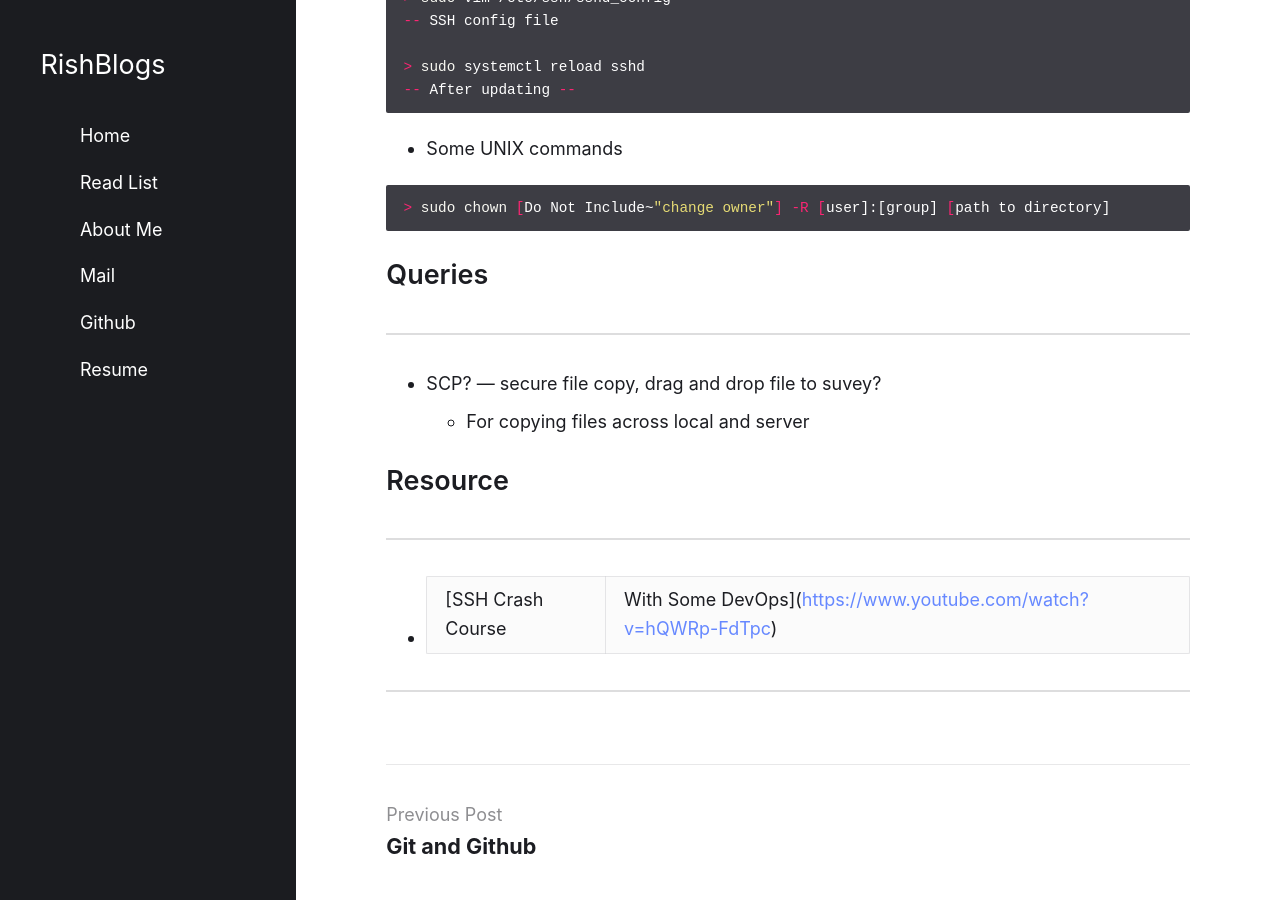
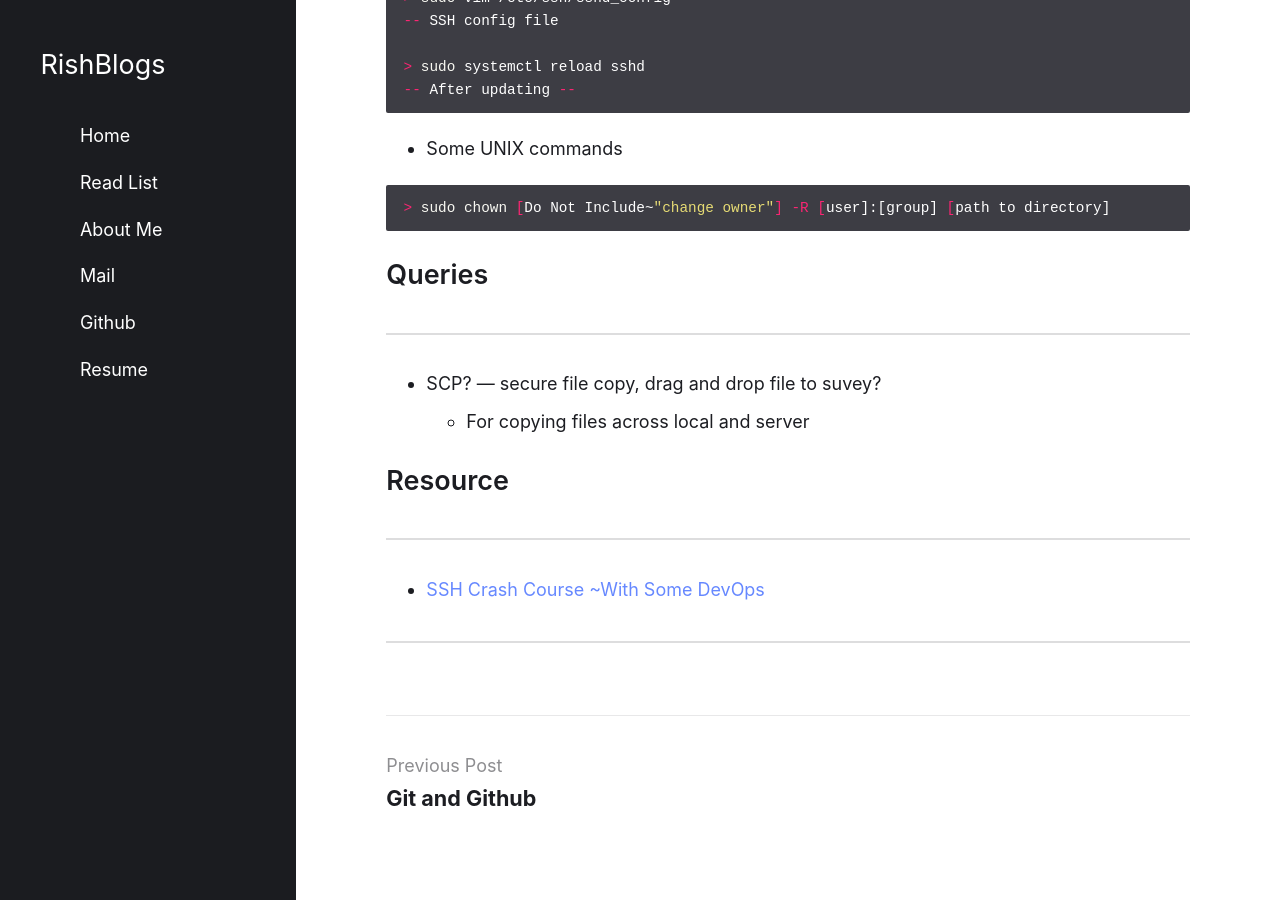
Before and after one commit to rish-singhal/blogs, a Jekyll site: the page built from _posts/2021-01-02-SSH-and-Trickery.md, in a window 1280 px wide and 900 px high, scrolled down 1468 px. Built offline with Jekyll 4.4.1, drawn with Linux system fonts in a browser that asks for light colours; comment, search, counter and statistics services are not loaded.

Commit message:
Update 2021-01-02-SSH-and-Trickery.md

```diff
--- a/_posts/2021-01-02-SSH-and-Trickery.md
+++ b/_posts/2021-01-02-SSH-and-Trickery.md
@@ -79,4 +79,4 @@ After generating keys, they can be uploaded to the server so as to get authorize
 
 ---
 
-- [SSH Crash Course | With Some DevOps]([https://www.youtube.com/watch?v=hQWRp-FdTpc](https://www.youtube.com/watch?v=hQWRp-FdTpc))
+- [SSH Crash Course ~With Some DevOps]([https://www.youtube.com/watch?v=hQWRp-FdTpc](https://www.youtube.com/watch?v=hQWRp-FdTpc))
```
